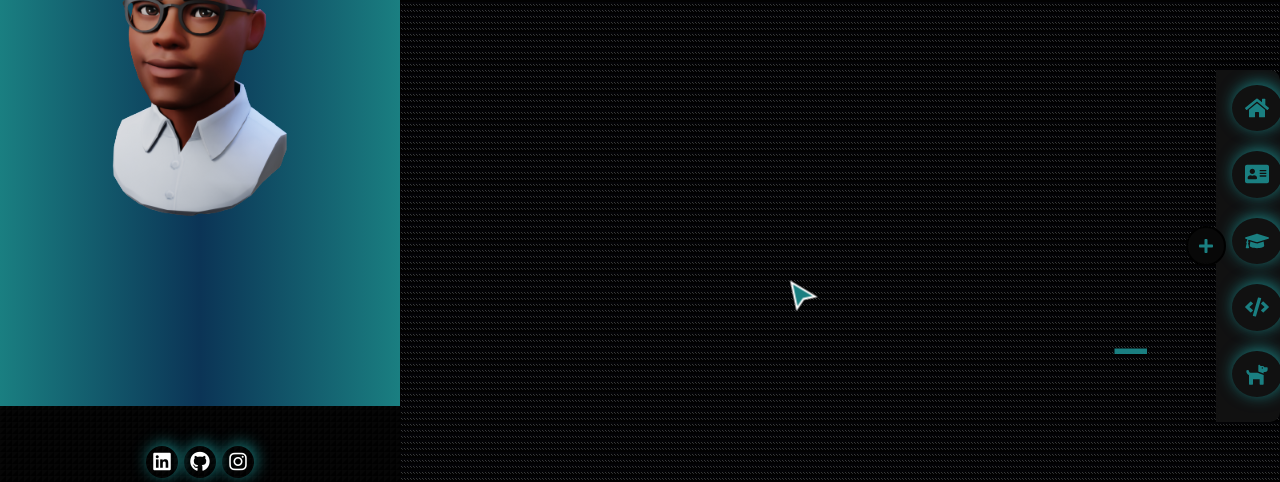
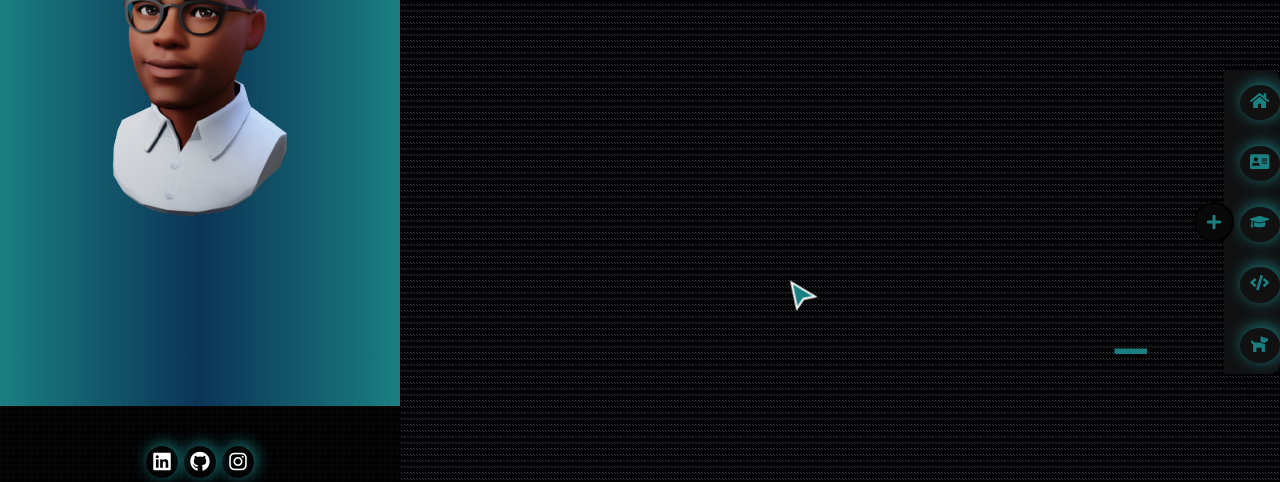
Before and after one commit to Rafael-Yokoyama/new-portfolio, a React (Create React App) app: page / in a window 1280 px wide. Shown: the part 154-636 px from the top of the page. Built offline with nearby package versions, Linux system fonts and the light colour scheme; grey boxes are pictures that could not be loaded; a web font is replaced by a local one.

Commit message:
styles: update styles

```diff
--- a/src/components/NavDrawer/styles.ts
+++ b/src/components/NavDrawer/styles.ts
@@ -8,7 +8,6 @@ export const Container = styled.div`
   position: fixed;
   right: 0;
   top: calc(50% - 11rem);
-  /* this zindex is for framer motion */
   z-index: 10;
   @media(max-width: 425px) {
     left: 50%;
@@ -41,8 +40,8 @@ export const Container = styled.div`
 
 export const List = styled.div<ListProps>`
   position: relative;
-  width: ${props => props.menuActive === true ? '13rem' : '4rem'};
-  min-height: 22rem;
+  width: ${props => props.menuActive === true ? '12rem' : '3.5rem'};
+  min-height: 19rem;
   background-color: #111111;
   border-radius: 0 10px 10px 0;
   overflow: hidden;
@@ -81,14 +80,16 @@ export const List = styled.div<ListProps>`
   > ul li a .icon {
     position: relative;
     display: block;
-    min-width: 50px;
-    height: 2.9rem;
+    min-width: 40px;
+    height: 2.2rem;
     line-height: 3.8rem;
     text-align: center;
     background: none;
     margin-left: 1rem;
     & svg {
-      font-size: 1.5rem;
+      font-size: 1.2rem;
+      margin-bottom: 10px;
+
     }
   }
   > ul li a .title {
@@ -107,6 +108,7 @@ export const List = styled.div<ListProps>`
     min-height: 0;
     width: 22rem;
     border-radius: 10px 10px 0 0;
+    margin-left: -86px;
     ul {
       display: flex;
       padding: 0;
```
